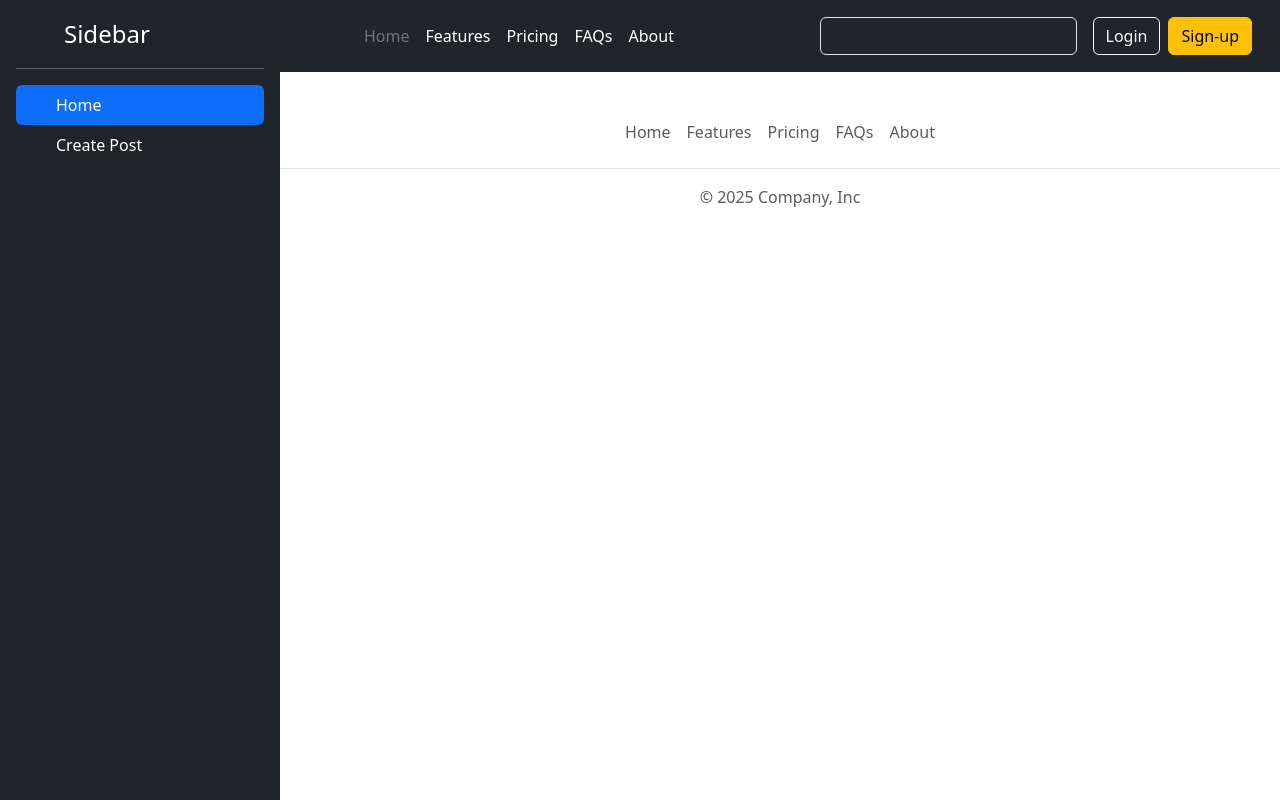
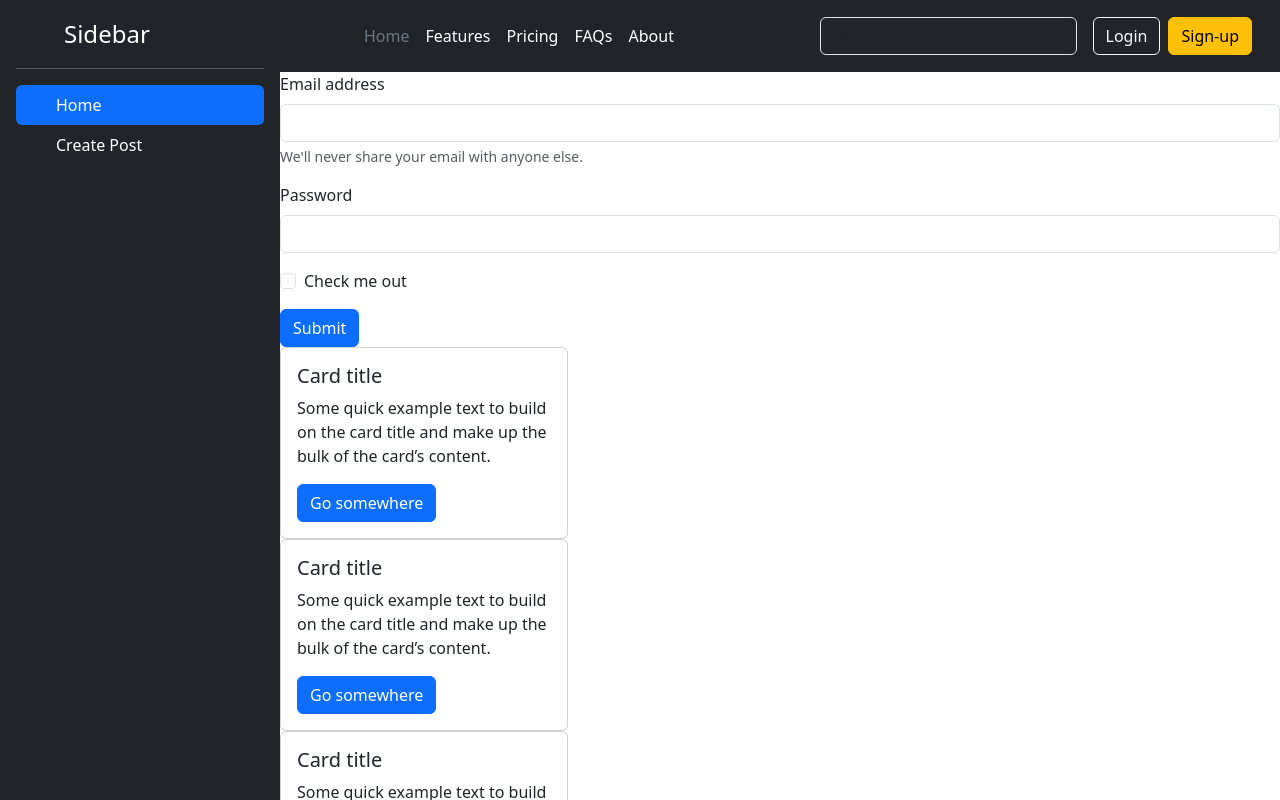
Before and after one commit to Daksh-Badhwar/Social_Media, a React (Vite) app: page / in a window 1280 px wide. Shown: the top 800 px of the page. Built offline with nearby package versions, Linux system fonts and the light colour scheme.

Commit message:
CreatePost,Post and Post List

```diff
--- a/src/App.jsx
+++ b/src/App.jsx
@@ -4,7 +4,10 @@
 import React from "react";
 import Header from "./components/Header";
 import Footer from "./components/Footer";
+
+import CreatePost from "./components/CreatePost";
 import Sidebar from "./components/Sidebar";
+import PostList from "./components/PostList";
 
 function App() {
 
@@ -14,6 +17,8 @@
 
     <div className="content">
       <Header/>
+      <CreatePost/>
+      <PostList/>
       <Footer/>
     </div>
     </div>
--- /dev/null
+++ b/src/components/CreatePost.jsx
@@ -0,0 +1,21 @@
+const CreatePost=()=>{
+ return(
+    <form>
+  <div class="mb-3">
+    <label for="exampleInputEmail1" class="form-label">Email address</label>
+    <input type="email" class="form-control" id="exampleInputEmail1" aria-describedby="emailHelp"/>
+    <div id="emailHelp" class="form-text">We'll never share your email with anyone else.</div>
+  </div>
+  <div class="mb-3">
+    <label for="exampleInputPassword1" class="form-label">Password</label>
+    <input type="password" class="form-control" id="exampleInputPassword1"/>
+  </div>
+  <div class="mb-3 form-check">
+    <input type="checkbox" class="form-check-input" id="exampleCheck1"/>
+    <label class="form-check-label" for="exampleCheck1">Check me out</label>
+  </div>
+  <button type="submit" class="btn btn-primary">Submit</button>
+</form>
+ )
+}
+export default CreatePost;
--- /dev/null
+++ b/src/components/Post.jsx
@@ -0,0 +1,13 @@
+const Post=()=>{
+ return(
+    <div class="card" style={{width: "18rem"}}>
+
+  <div class="card-body">
+    <h5 class="card-title">Card title</h5>
+    <p class="card-text">Some quick example text to build on the card title and make up the bulk of the card’s content.</p>
+    <a href="#" class="btn btn-primary">Go somewhere</a>
+  </div>
+</div>
+ )
+}
+export default Post;
--- /dev/null
+++ b/src/components/PostList.jsx
@@ -0,0 +1,10 @@
+import Post from "./Post"
+
+const PostList=()=>{
+ return <>
+ <Post/>
+  <Post/>
+   <Post/>
+ </>
+}
+export default PostList;
--- a/src/components/Sidebar.jsx
+++ b/src/components/Sidebar.jsx
@@ -26,6 +26,10 @@
           </a>
         </li>
       </ul>
+      <a href="#" className="d-flex align-items-center text-white text-decoration-none dropdown-toggle" data-bs-toggle="dropdown" aria-expanded="false">
+        <img src="https://github.com/mdo.png" alt="" width="32" height="32" className="rounded-circle me-2" />
+        <strong>mdo</strong>
+      </a>
     </div>
   );
 };
```
